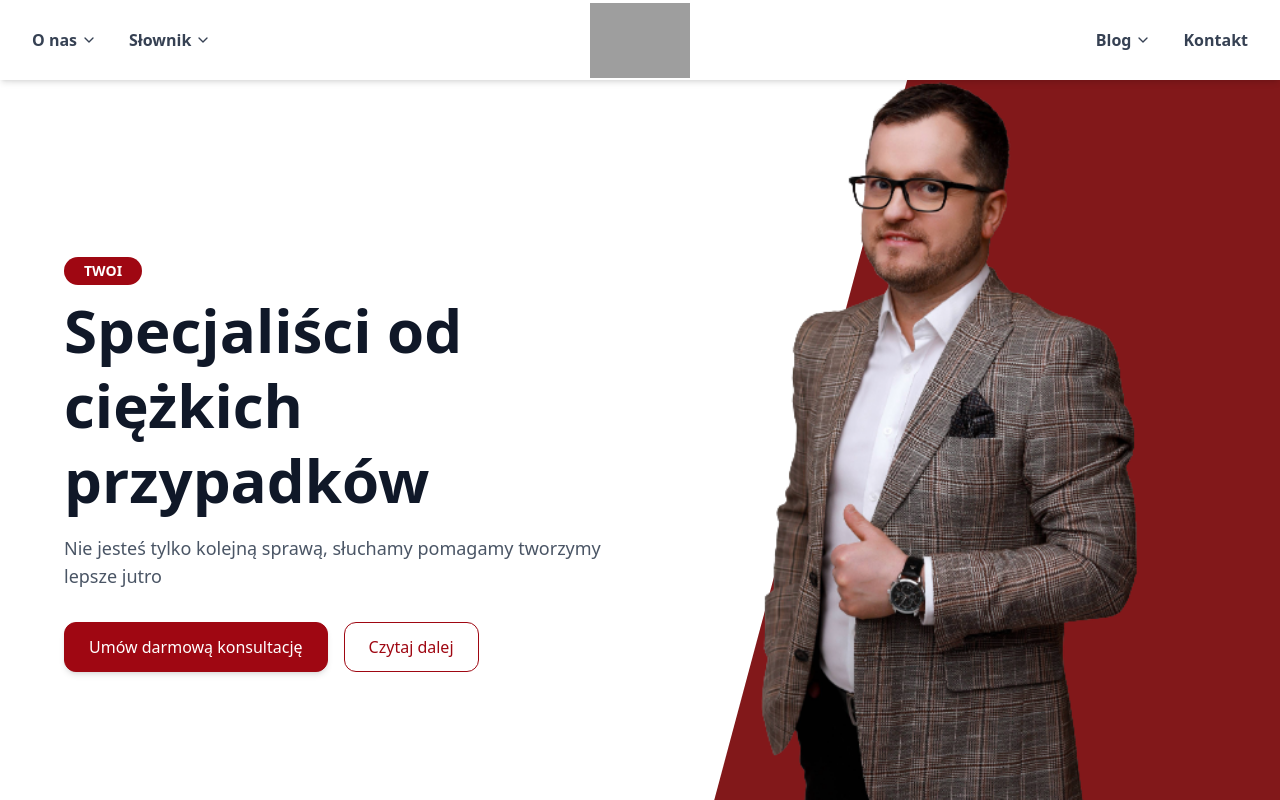
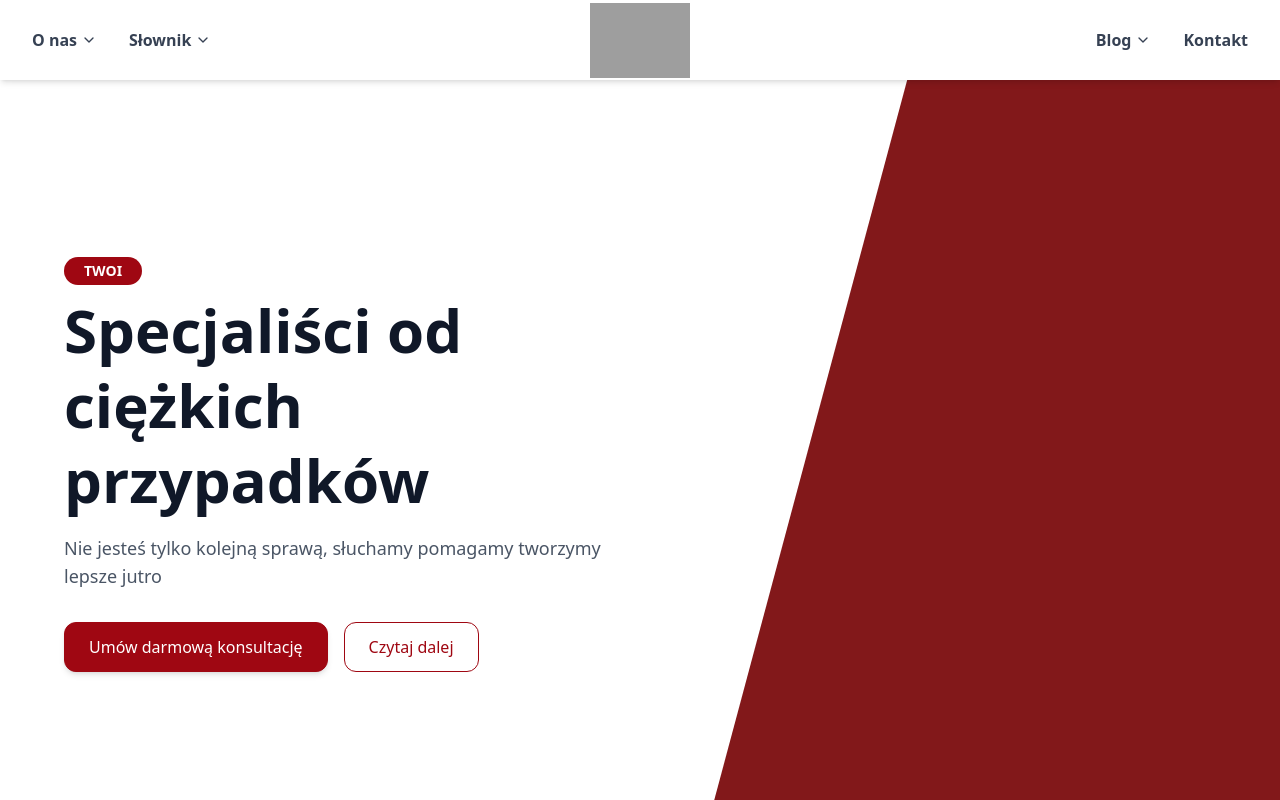
Before and after one commit to igorwisniewski/Npo, a Next.js app: page /home in a window 1280 px wide. Shown: the top 800 px of the page. Built offline with nearby package versions, Linux system fonts and the light colour scheme; grey boxes are pictures that could not be loaded.

Commit message:
kamil out

```diff
--- a/src/app/about_us/components/missionValues.tsx
+++ b/src/app/about_us/components/missionValues.tsx
@@ -81,15 +81,7 @@ export default function MissionValuesSection() {
                     {/* Prawa Kolumna: Obraz (zgodny ze starym plikiem /public/person.webp) */}
                     <div ref={imageRef} className="w-full flex justify-center lg:justify-end">
                         {/* Używamy obrazu /person.webp, który już masz w projekcie */}
-                        <div className="relative w-[320px] h-[480px] sm:w-[400px] sm:h-[600px] rounded-3xl overflow-hidden shadow-2xl">
-                            <Image
-                                src="/images/history.jpg"
-                                alt="Kamil Góra NPO"
-                                layout="fill"
-                                objectFit="cover"
-                                className="transition-transform duration-500 ease-out hover:scale-105"
-                            />
-                        </div>
+
                     </div>
                 </div>
             </div>
--- a/src/app/home/components/HeroSection.jsx
+++ b/src/app/home/components/HeroSection.jsx
@@ -8,10 +8,8 @@ import Link from 'next/link';
 
 /**
  * Komponent HeroSection (Nagłówek) z animacjami GSAP.
- * @param {object} props - Właściwości komponentu.
- * @param {string} props.specialistImageSrc - Ścieżka do obrazka specjalisty.
  */
-const HeroSection = ({ specialistImageSrc }) => {
+const HeroSection = () => {
     // Referencje do elementów DOM, które będziemy animować
     const textContainerRef = useRef(null);
     const imageRef = useRef(null);
@@ -128,13 +126,7 @@ const HeroSection = ({ specialistImageSrc }) => {
                             <div
                                 className="w-full h-full hidden items-center justify-center text-gray-500 text-sm rounded-3xl lg:flex"
                             >
-                                <StandardImage
-                                    src={specialistImageSrc}
-                                    alt="Portret specjalisty"
-                                    // Przywróciłem te propy z Twojego pliku, są kluczowe dla layoutu
 
-                                    className="object-cover"
-                                />
                             </div>
                         </div>
                     </div>
--- a/src/app/home/page.tsx
+++ b/src/app/home/page.tsx
@@ -63,7 +63,7 @@ const statsData = [
 const HomeSection = () => {
     // Ścieżki do obrazów używanych w sekcji Hero i O Nas.
     // UWAGA: W środowisku produkcyjnym ścieżki mogą wymagać poprawienia (np. użycia funkcji importu w Webpacku/Vite).
-    const specialistImageSrc = "/images/kamilheader.png";
+
     const officeImageSrc = "/images/mainabout.png ";
 
     return (
@@ -71,7 +71,7 @@ const HomeSection = () => {
         <div className="font-sans">
 
             {/* Sekcja 1: Hero (nagłówek) */}
-            <HeroSection specialistImageSrc={specialistImageSrc} />
+            <HeroSection  />
 
             {/* Sekcja 2: Statystyki i Wyniki */}
             <StatsSection statsData={statsData} />
```
